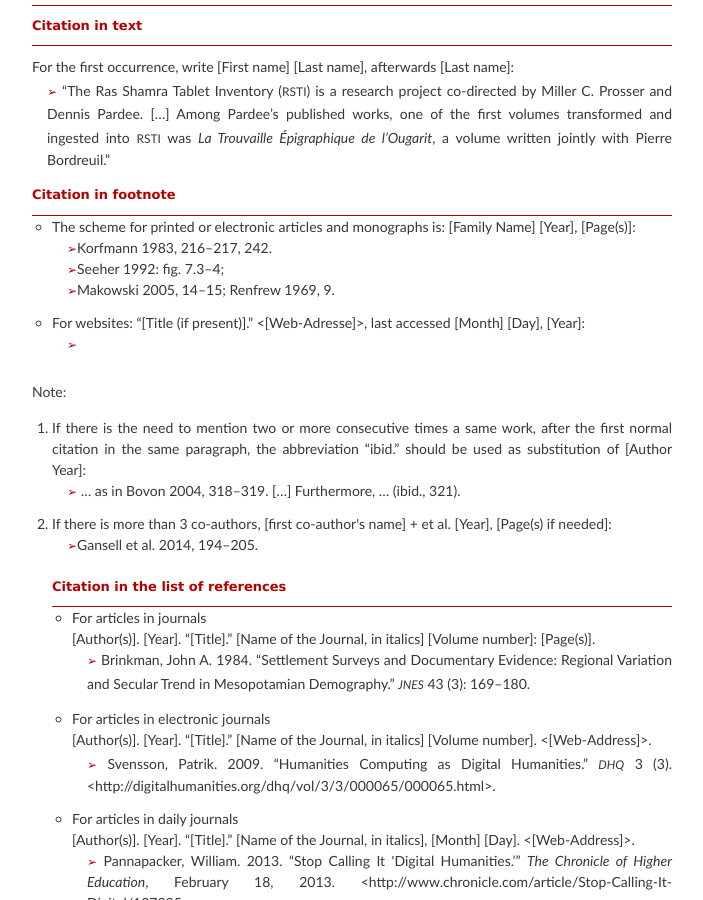
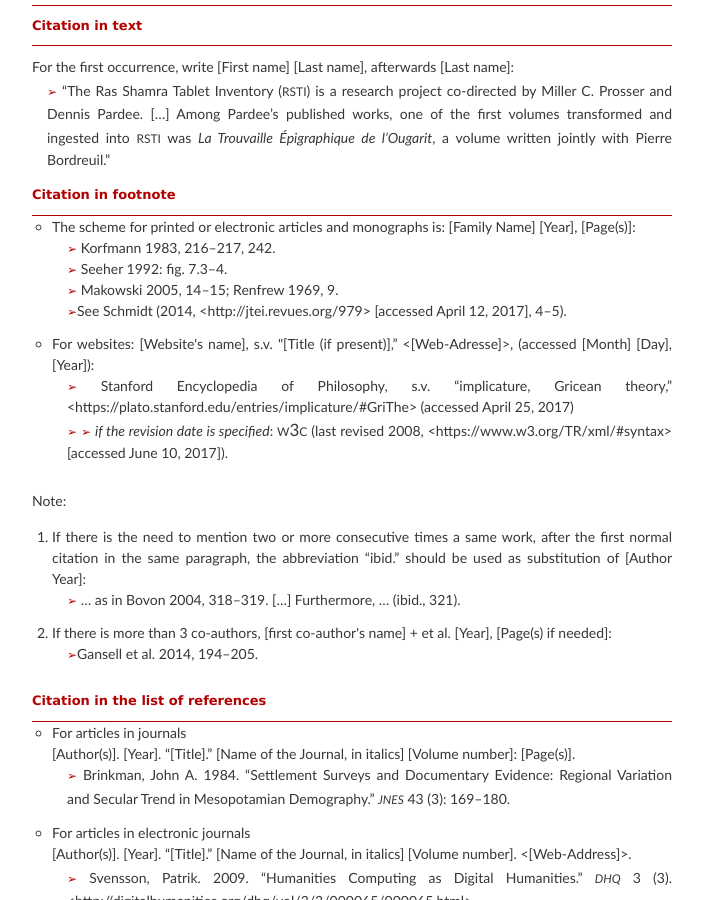
Before and after one commit to vbigot-juloux/ane-research-humanities, a Jekyll site: the page built from docs/Guidelines.md, in a window 1280 px wide and 900 px high, scrolled down 944 px. Shown: the whole window, without its empty margins (288-991 px from the left). Built offline with Jekyll 4.4.1, drawn with Linux system fonts in a browser that asks for light colours; the repository's description, which GitHub fills in, is left out.

Commit message:
Update Guidelines.md

```diff
--- a/docs/Guidelines.md
+++ b/docs/Guidelines.md
@@ -51,16 +51,20 @@ The multiple-author scheme is:<br />
 <ul style="list-style-type: circle;">
   <li style="padding-bottom: 12px; text-align: justify;">The scheme for printed or electronic articles and monographs is: [Family Name] [Year], [Page(s)]: <br />
     <span style="padding-left: 15px; display: inline-block">
-      <span style="color:#b30000; font-size: 12px;">&#x27A2;</span>Korfmann 1983, 216–217, 242.<br/>
-      <span style="color:#b30000; font-size: 12px;">&#x27A2;</span>Seeher 1992: fig. 7.3–4;<br />
-      <span style="color:#b30000; font-size: 12px;">&#x27A2;</span>Makowski 2005, 14–15; Renfrew 1969, 9.
+      <span style="color:#b30000; font-size: 12px;">&#x27A2;</span> Korfmann 1983, 216–217, 242.<br/>
+      <span style="color:#b30000; font-size: 12px;">&#x27A2;</span> Seeher 1992: fig. 7.3–4.<br />
+      <span style="color:#b30000; font-size: 12px;">&#x27A2;</span> Makowski 2005, 14–15; Renfrew 1969, 9.<br />
+      <span style="color:#b30000; font-size: 12px;">&#x27A2;</span>See Schmidt (2014, <http://jtei.revues.org/979> [accessed
+April 12, 2017], 4–5).
     </span>
   </li>
 
+  <li style="padding-bottom: 12px; text-align: justify;">For websites: [Website's name], s.v. "[Title (if present)],”  <[Web-Adresse]>, (accessed [Month] [Day], [Year]): <br />
+  <span style="padding-left: 15px; display: inline-block">
+    <span style="color:#b30000; font-size: 12px;">&#x27A2;</span> Stanford Encyclopedia of Philosophy, s.v. “implicature, Gricean theory,” <https://plato.stanford.edu/entries/implicature/#GriThe> (accessed April 25, 2017)<br />
+    <span style="color:#b30000; font-size: 12px;">&#x27A2;</span>
+    <span style="color:#b30000; font-size: 12px;">&#x27A2;</span> <em>if the revision date is specified</em>: <span style="font-variant: small-caps; font-size: 17px;">w3c</span> (last revised 2008, <https://www.w3.org/TR/xml/#syntax> [accessed June 10, 2017]).
 
-  <li style="padding-bottom: 12px; text-align: justify;">For websites: “[Title (if present)].” <[Web-Adresse]>, last accessed [Month] [Day], [Year]: <br />
-  <span style="padding-left: 15px; display: inline-block">
-    <span style="color:#b30000; font-size: 12px;">&#x27A2;</span>
   </span>
   </li>
   </ul>
@@ -72,11 +76,13 @@ Note:
    <span style="padding-left: 15px; display: inline-block">
      <span style="color:#b30000; font-size: 12px;">&#x27A2;</span> … as in Bovon 2004, 318–319. […] Furthermore, … (ibid., 321).</span>
   </li>
+
   <li style="padding-bottom: 12px; text-align: justify">If there is more than 3 co-authors, [first co-author's name] + et al. [Year], [Page(s) if needed]: <br />
     <span style="padding-left: 15px; display: inline-block">
       <span style="color:#b30000; font-size: 12px;">&#x27A2;</span>Gansell et al. 2014, 194–205.
     </span>
   </li>
+</ul>
 
 <h4 style="font-size: 13px; color:#b30000;">Citation in the list of references</h4>
 <hr style="height:0; margin:0; background:transparent; border-bottom:0.5px solid #b30000;" />
```
